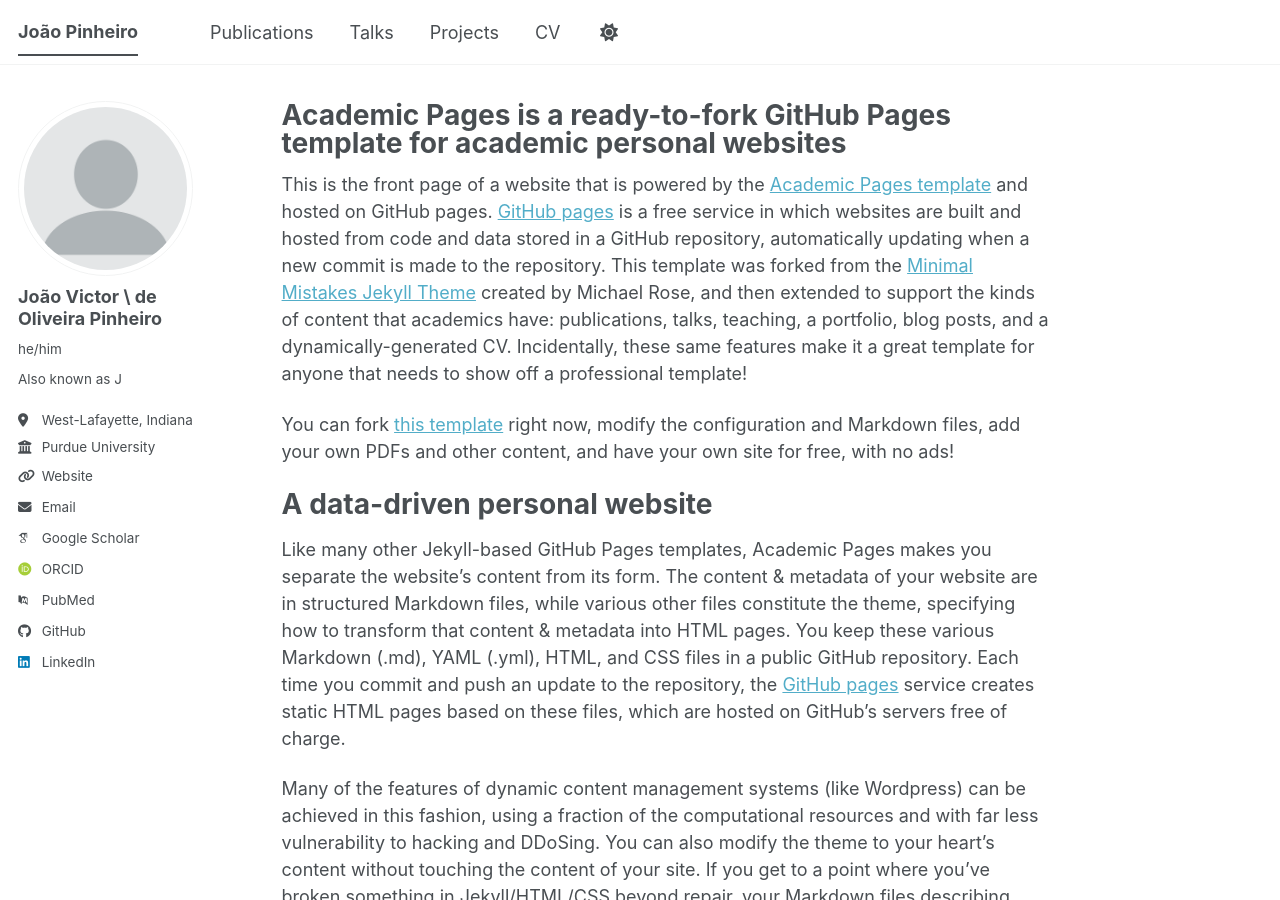
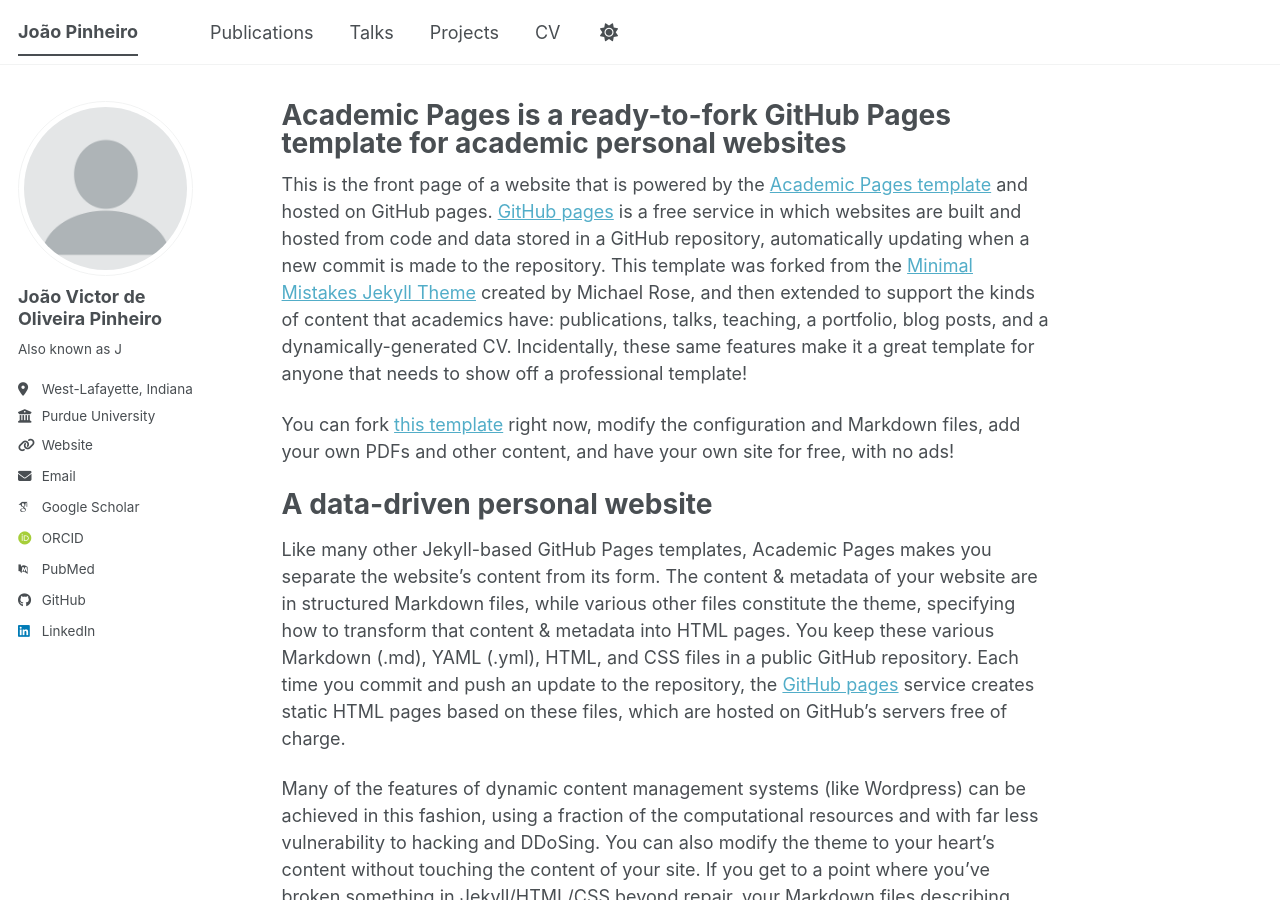
Before and after one commit to Jv7Pinheiro/Jv7Pinheiro.github.io, a Jekyll site: the page built from _pages/about.md, in a window 1280 px wide and 900 px high. Built offline with Jekyll 4.4.1, drawn with Linux system fonts in a browser that asks for light colours; some web fonts are replaced; a script bundle is joined from its source files by our own code; library files that are not in the unit come from our copies.

```diff
--- a/_config.yml
+++ b/_config.yml
@@ -24,8 +24,8 @@ repository               : "jv7pinheiro/jv7pinheiro.github.io"
 author:
   # Biographic information
   avatar           : "profile.png"
-  name             : "João Victor \\ de Oliveira Pinheiro"
-  pronouns         : "he/him"
+  name             : "João Victor \n de Oliveira Pinheiro"
+  # pronouns         : "he/him"
   bio              : "Also known as J"
   location         : "West-Lafayette, Indiana"
   employer         : "Purdue University"
```
